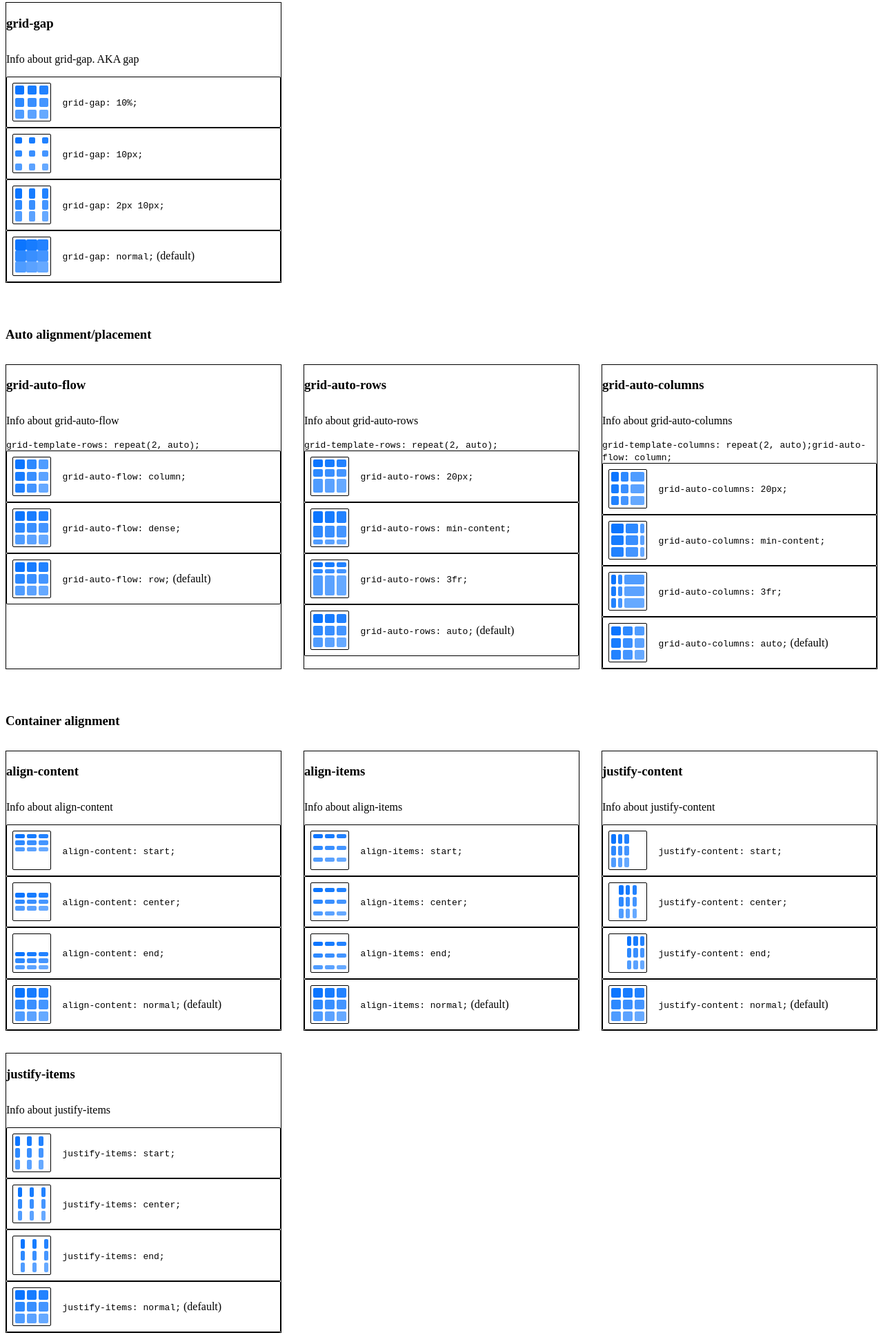
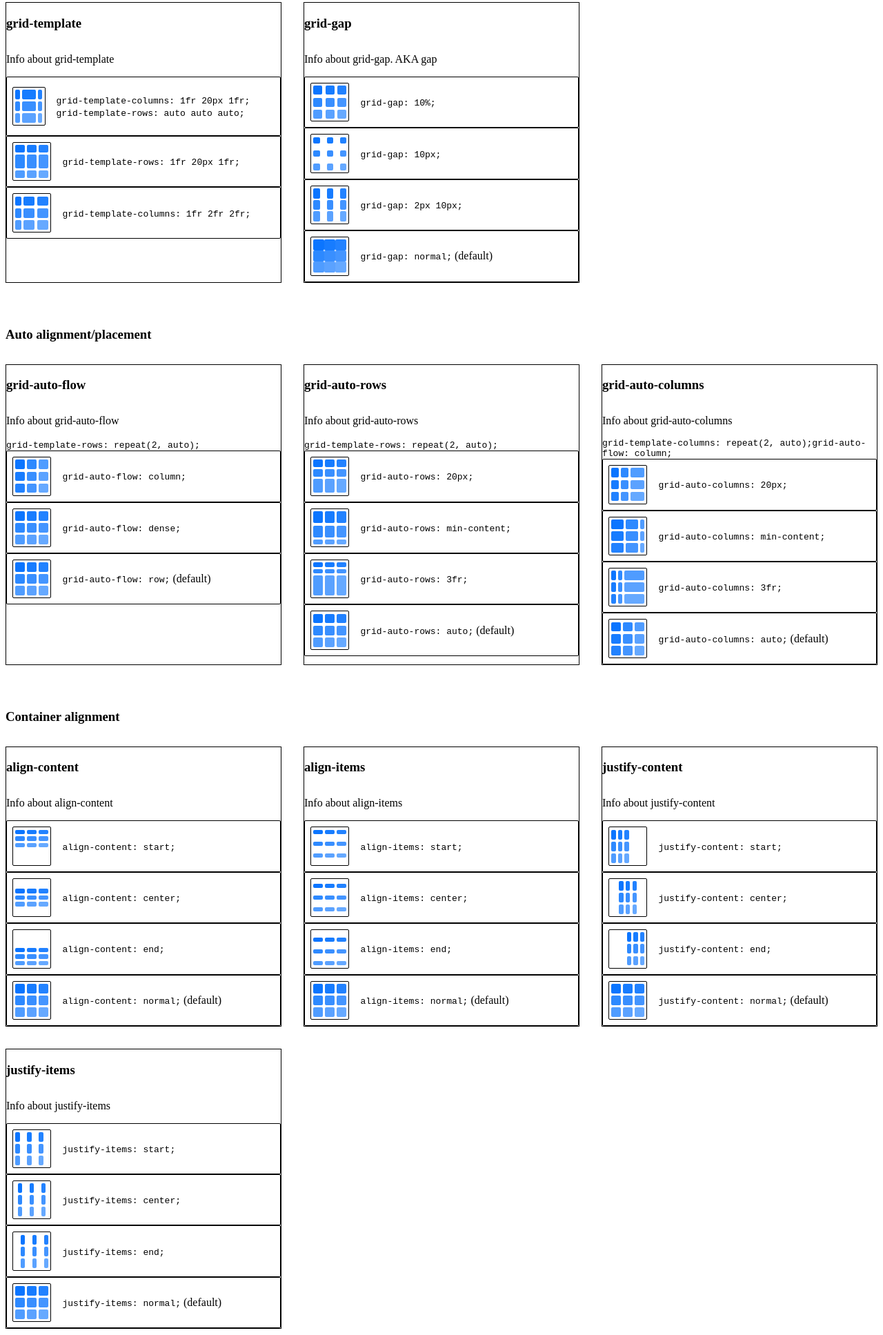
Before and after one commit to ajosedev/grid-cheatsheet, a Gatsby site: page / in a window 1280 px wide. Shown: the part 173-2108 px from the top of the page at 69% size. Built offline with nearby package versions, Linux system fonts and the light colour scheme; Gatsby itself is replaced by a stand-in of ours.

Commit message:
Converted declaration code to array

```diff
--- a/src/components/declaration.js
+++ b/src/components/declaration.js
@@ -13,26 +13,31 @@ const Container = styled.article`
   padding: .5rem;
 `;
 
-const Caption = styled.p`
-  margin-left: 1rem;
+const Code = styled.code`
+  display: inline-block;
 `;
 
-const Declaration = ({ code, isDefault, styleItem, styleOverride }) => (
+const Declaration = ({ children, code, isDefault, styleItem, styleOverride }) => (
   <Container>
     {styleItem ?
       <GridContainerFirst code={code} styleOverride={styleOverride} />
       : <GridContainer code={code} styleOverride={styleOverride} />}
-    <Caption><code>{code}</code> {isDefault && '(default)'}</Caption>
+    <div>
+      <p>{code.map((line, i) => <Code key={i}>{line}</Code>)} {isDefault && '(default)'}</p>
+      {children}
+    </div>
   </Container>
 )
 
 Declaration.propTypes = {
-  code: PropTypes.string.isRequired,
+  children: PropTypes.node,
+  code: PropTypes.array.isRequired,
   isDefault: PropTypes.bool,
   styleItem: PropTypes.bool,
 };
 
 Declaration.defaultProps = {
+  children: null,
   isDefault: false,
   styleItem: false,
 };
--- a/src/components/gridContainer.js
+++ b/src/components/gridContainer.js
@@ -13,6 +13,7 @@ export const DefaultGrid = styled.div`
   border-radius: 2px;
   width: 3rem;
   height: 3rem;
+  margin-right: 1rem;
 `;
 
 const StyledGrid = styled(DefaultGrid)`
@@ -36,7 +37,7 @@ const GridContainer = ({ code, styleOverride }) => (
 )
 
 GridContainer.propTypes = {
-  code: PropTypes.string.isRequired,
+  code: PropTypes.array.isRequired,
   styleOverride: PropTypes.string,
 };
 
--- a/src/components/gridContainerFirst.js
+++ b/src/components/gridContainerFirst.js
@@ -8,6 +8,7 @@ import GridItem from './gridItem';
 const GridFirst = styled(DefaultGrid)`
   grid-template-columns: 2fr 1fr 1fr;
   grid-template-rows: 2fr 1fr 1fr;
+  ${props => props.styleOverride};
 `;
 
 const renderAdditionalGridItems = () => {
@@ -27,7 +28,7 @@ const GridContainerFirst = ({ code }) => (
 )
 
 GridContainerFirst.propTypes = {
-  code: PropTypes.string.isRequired,
+  code: PropTypes.array.isRequired,
 };
 
 export default GridContainerFirst;
--- a/src/components/gridItem.js
+++ b/src/components/gridItem.js
@@ -35,7 +35,7 @@ const GridItem = ({ code, colour }) => (
 )
 
 GridItem.propTypes = {
-  code: PropTypes.string,
+  code: PropTypes.array,
   colour: PropTypes.string,
 };
 
--- a/src/pages/index.js
+++ b/src/pages/index.js
@@ -8,6 +8,14 @@ const Header = styled.h1`
   font-size: 3rem;
 `;
 
+const Code = styled.code`
+  display: inline-block;
+`;
+
+const AlternateCode = styled(Code)`
+  font-style: italic;
+`;
+
 const twoColumns = 'grid-template-columns: repeat(2, auto);';
 const twoRows = 'grid-template-rows: repeat(2, auto);';
 const columnFlow = 'grid-auto-flow: column;';
@@ -16,83 +24,107 @@ const App = () => (
   <div>
     <Header><code>display: grid;</code></Header>
     <Section header="???">
+      <Property header="grid-template">
+        <p>Info about grid-template</p>
+        <Declaration code={["grid-template-columns: 1fr 20px 1fr;", "grid-template-rows: auto auto auto;"]} />
+        <Declaration code={["grid-template-rows: 1fr 20px 1fr;"]} />
+        <Declaration code={["grid-template-columns: 1fr 2fr 2fr;"]} />
+      </Property>
       <Property header="grid-gap">
         <p>Info about grid-gap. AKA gap</p>
-        <Declaration code="grid-gap: 10%;" />
-        <Declaration code="grid-gap: 10px;" />
-        <Declaration code="grid-gap: 2px 10px;" />
-        <Declaration code="grid-gap: normal;" isDefault />
+        <Declaration code={["grid-gap: 10%;"]} />
+        <Declaration code={["grid-gap: 10px;"]} />
+        <Declaration code={["grid-gap: 2px 10px;"]} />
+        <Declaration code={["grid-gap: normal;"]} isDefault />
       </Property>
     </Section>
     <Section header="Auto alignment/placement">
       <Property header="grid-auto-flow">
         <p>Info about grid-auto-flow</p>
-        <code>{twoRows}</code>
-        <Declaration code="grid-auto-flow: column;" />
-        <Declaration code="grid-auto-flow: dense;" />
-        <Declaration code="grid-auto-flow: row;" isDefault />
+        <Code>{twoRows}</Code>
+        <Declaration code={["grid-auto-flow: column;"]} />
+        <Declaration code={["grid-auto-flow: dense;"]} />
+        <Declaration code={["grid-auto-flow: row;"]} isDefault />
       </Property>
       <Property header="grid-auto-rows">
         <p>Info about grid-auto-rows</p>
-        <code>{twoRows}</code>
-        <Declaration styleOverride={twoRows} code="grid-auto-rows: 20px;" />
-        <Declaration styleOverride={twoRows} code="grid-auto-rows: min-content;" />
-        <Declaration styleOverride={twoRows} code="grid-auto-rows: 3fr;" />
-        <Declaration styleOverride={twoRows} code="grid-auto-rows: auto;" isDefault />
+        <Code>{twoRows}</Code>
+        <Declaration styleOverride={twoRows} code={["grid-auto-rows: 20px;"]} />
+        <Declaration styleOverride={twoRows} code={["grid-auto-rows: min-content;"]} />
+        <Declaration styleOverride={twoRows} code={["grid-auto-rows: 3fr;"]} />
+        <Declaration styleOverride={twoRows} code={["grid-auto-rows: auto;"]} isDefault />
       </Property>
       <Property header="grid-auto-columns">
         <p>Info about grid-auto-columns</p>
-        <code>{`${twoColumns + columnFlow}`}</code>
-        <Declaration styleOverride={`${twoColumns + columnFlow}`} code="grid-auto-columns: 20px;" />
-        <Declaration styleOverride={`${twoColumns + columnFlow}`} code="grid-auto-columns: min-content;" />
-        <Declaration styleOverride={`${twoColumns + columnFlow}`} code="grid-auto-columns: 3fr;" />
-        <Declaration styleOverride={`${twoColumns + columnFlow}`} code="grid-auto-columns: auto;" isDefault />
+        <Code>{`${twoColumns + columnFlow}`}</Code>
+        <Declaration styleOverride={`${twoColumns + columnFlow}`} code={["grid-auto-columns: 20px;"]} />
+        <Declaration styleOverride={`${twoColumns + columnFlow}`} code={["grid-auto-columns: min-content;"]} />
+        <Declaration styleOverride={`${twoColumns + columnFlow}`} code={["grid-auto-columns: 3fr;"]} />
+        <Declaration styleOverride={`${twoColumns + columnFlow}`} code={["grid-auto-columns: auto;"]} isDefault />
       </Property>
     </Section>
     <Section header="Container alignment">
       <Property header="align-content">
         <p>Info about align-content</p>
-        <Declaration code="align-content: start;" />
-        <Declaration code="align-content: center;" />
-        <Declaration code="align-content: end;" />
-        <Declaration code="align-content: normal;" isDefault />
+        <Declaration code={["align-content: start;"]} />
+        <Declaration code={["align-content: center;"]} />
+        <Declaration code={["align-content: end;"]} />
+        <Declaration code={["align-content: normal;"]} isDefault />
       </Property>
       <Property header="align-items">
         <p>Info about align-items</p>
-        <Declaration code="align-items: start;" />
-        <Declaration code="align-items: center;" />
-        <Declaration code="align-items: end;" />
-        <Declaration code="align-items: normal;" isDefault />
+        <Declaration code={["align-items: start;"]} />
+        <Declaration code={["align-items: center;"]} />
+        <Declaration code={["align-items: end;"]} />
+        <Declaration code={["align-items: normal;"]} isDefault />
       </Property>
       <Property header="justify-content">
         <p>Info about justify-content</p>
-        <Declaration code="justify-content: start;" />
-        <Declaration code="justify-content: center;" />
-        <Declaration code="justify-content: end;" />
-        <Declaration code="justify-content: normal;" isDefault />
+        <Declaration code={["justify-content: start;"]} />
+        <Declaration code={["justify-content: center;"]} />
+        <Declaration code={["justify-content: end;"]} />
+        <Declaration code={["justify-content: normal;"]} isDefault />
       </Property>
       <Property header="justify-items">
         <p>Info about justify-items</p>
-        <Declaration code="justify-items: start;" />
-        <Declaration code="justify-items: center;" />
-        <Declaration code="justify-items: end;" />
-        <Declaration code="justify-items: normal;" isDefault />
+        <Declaration code={["justify-items: start;"]} />
+        <Declaration code={["justify-items: center;"]} />
+        <Declaration code={["justify-items: end;"]} />
+        <Declaration code={["justify-items: normal;"]} isDefault />
       </Property>
     </Section>
     <Section header="Item alignment">
       <Property header="align-self">
         <p>Info about align-self</p>
-        <Declaration code="align-self: start;" styleItem />
-        <Declaration code="align-self: center;" styleItem />
-        <Declaration code="align-self: end;" styleItem />
-        <Declaration code="align-self: auto;" styleItem isDefault />
+        <Declaration code={["align-self: start;"]} styleItem />
+        <Declaration code={["align-self: center;"]} styleItem />
+        <Declaration code={["align-self: end;"]} styleItem />
+        <Declaration code={["align-self: auto;"]} styleItem isDefault />
       </Property>
       <Property header="justify-self">
         <p>Info about justify-self</p>
-        <Declaration code="justify-self: start;" styleItem />
-        <Declaration code="justify-self: center;" styleItem />
-        <Declaration code="justify-self: end;" styleItem />
-        <Declaration code="justify-self: auto;" styleItem isDefault/>
+        <Declaration code={["justify-self: start;"]} styleItem />
+        <Declaration code={["justify-self: center;"]} styleItem />
+        <Declaration code={["justify-self: end;"]} styleItem />
+        <Declaration code={["justify-self: auto;"]} styleItem isDefault/>
+      </Property>
+    </Section>
+    <Section header="Item placement">
+      <Property header="grid-row">
+        <p>Info about grid-row</p>
+        <Declaration code={["grid-row-start: 2;"]} styleItem />
+        <Declaration code={["grid-row-end: 2;"]} styleItem />
+        <Declaration code={["grid-row: 1 / span 3;"]} styleItem><AlternateCode>grid-row: span 3;</AlternateCode></Declaration>
+        <Declaration code={["grid-row: 1 / 3;"]} styleItem />
+        <Declaration code={["grid-row: 3"]} styleItem />
+      </Property>
+      <Property header="grid-column">
+        <p>Info about grid-column</p>
+        <Declaration code={["grid-column-start: 2;"]} styleItem />
+        <Declaration code={["grid-column-end: 2;"]} styleItem />
+        <Declaration code={["grid-column: 1 / span 3;"]} styleItem><AlternateCode>grid-row: span 3;</AlternateCode></Declaration>
+        <Declaration code={["grid-column: 1 / 3;"]} styleItem />
+        <Declaration code={["grid-column: 3"]} styleItem />
       </Property>
     </Section>
   </div>
```
